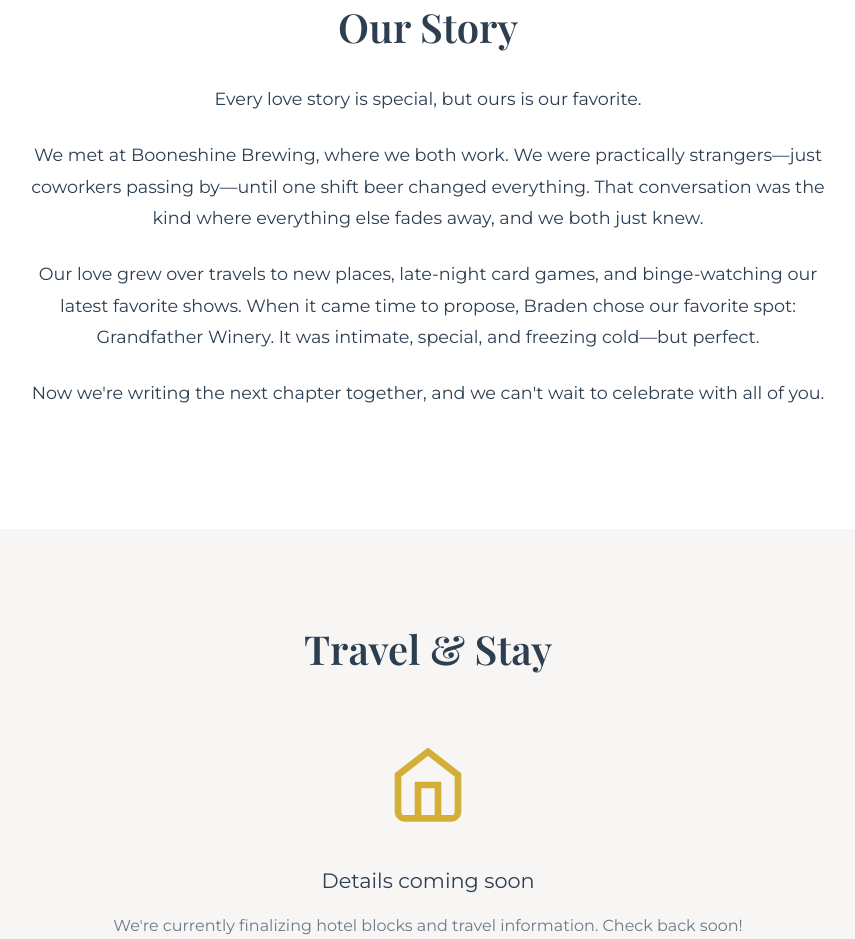
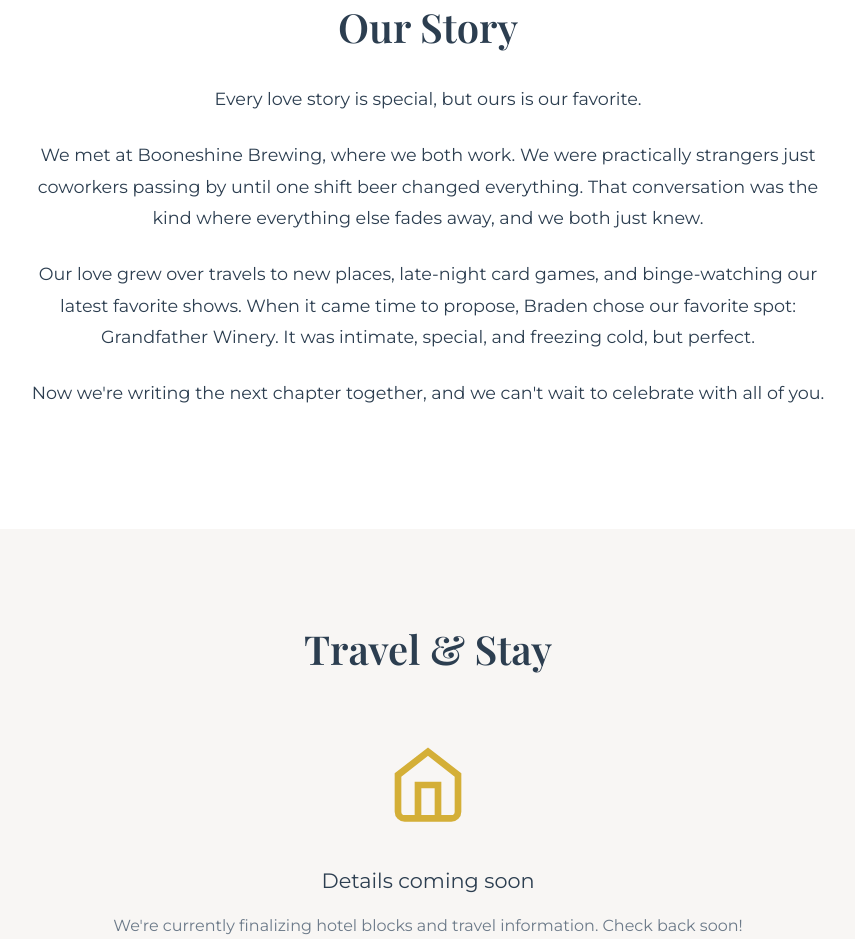
Before and after one commit to KoopaKrusher/BaneyWeb, a plain HTML site: page index.html in a window 1280 px wide. Shown: the part 2974-3913 px from the top of the page, without its empty margins (212-1067 px from the left). Drawn offline with nearby package versions, Linux system fonts and the light colour scheme.

Commit message:
last last last last

```diff
--- a/index.html
+++ b/index.html
@@ -145,8 +145,8 @@
             <h2>Our Story</h2>
             <div class="story-content">
                 <p>Every love story is special, but ours is our favorite.</p>
-                <p>We met at Booneshine Brewing, where we both work. We were practically strangers—just coworkers passing by—until one shift beer changed everything. That conversation was the kind where everything else fades away, and we both just knew.</p>
-                <p>Our love grew over travels to new places, late-night card games, and binge-watching our latest favorite shows. When it came time to propose, Braden chose our favorite spot: Grandfather Winery. It was intimate, special, and freezing cold—but perfect.</p>
+                <p>We met at Booneshine Brewing, where we both work. We were practically strangers just coworkers passing by until one shift beer changed everything. That conversation was the kind where everything else fades away, and we both just knew.</p>
+                <p>Our love grew over travels to new places, late-night card games, and binge-watching our latest favorite shows. When it came time to propose, Braden chose our favorite spot: Grandfather Winery. It was intimate, special, and freezing cold, but perfect.</p>
                 <p>Now we're writing the next chapter together, and we can't wait to celebrate with all of you.</p>
             </div>
         </div>
```
